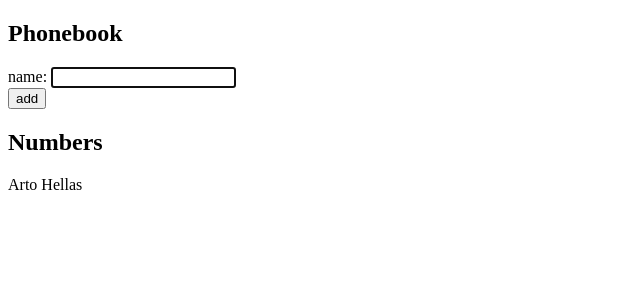
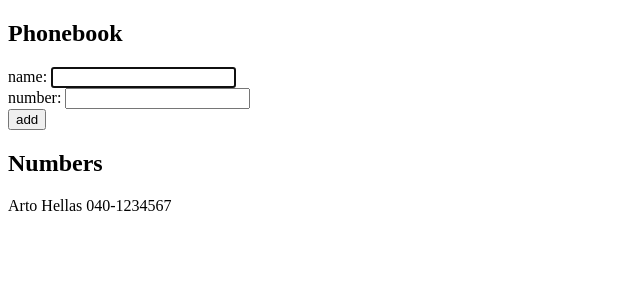
Before and after one commit to Vlarumal/fso_exercises, a React (Vite) app in the folder part2/phonebook/: page / in a window 1280 px wide. Shown: the top 300 px of the page, without its empty margins (0-640 px from the left). Built offline with nearby package versions, Linux system fonts and the light colour scheme.

Commit message:
complete: 2.8

```diff
--- a/part2/phonebook/src/App.jsx
+++ b/part2/phonebook/src/App.jsx
@@ -1,13 +1,17 @@
 import { useState } from "react";
 
 const App = () => {
-  const [persons, setPersons] = useState([{ name: "Arto Hellas" }]);
+  const [persons, setPersons] = useState([
+    { name: "Arto Hellas", number: "040-1234567" },
+  ]);
   const [newName, setNewName] = useState("");
+  const [newNumber, setNewNumber] = useState("");
 
   const addPerson = (e) => {
     e.preventDefault();
     const person = {
       name: newName,
+      number: newNumber,
     };
 
     const nameToCheck = newName;
@@ -17,10 +21,15 @@
     }
     setPersons(persons.concat(person));
     setNewName("");
+    setNewNumber("");
   };
 
   const handleNameChange = (e) => {
     setNewName(e.target.value);
+  };
+
+  const handleNumberChange = (e) => {
+    setNewNumber(e.target.value);
   };
 
   const checkForDuplicates = (name) => {
@@ -37,6 +46,16 @@
             value={newName}
             onChange={handleNameChange}
             autoFocus
+            required
+          />
+        </div>
+        <div>
+          number:{" "}
+          <input
+            type='tel'
+            value={newNumber}
+            onChange={handleNumberChange}
+            required
           />
         </div>
         <div>
@@ -46,7 +65,9 @@
       <h2>Numbers</h2>
       <>
         {persons.map((person) => (
-          <p key={person.name}>{person.name}</p>
+          <p key={person.name}>
+            {person.name} {person.number}
+          </p>
         ))}
       </>
     </div>
```
